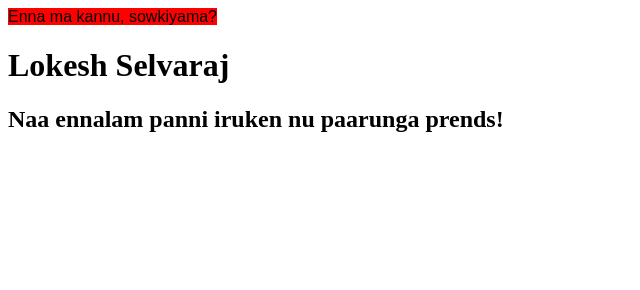
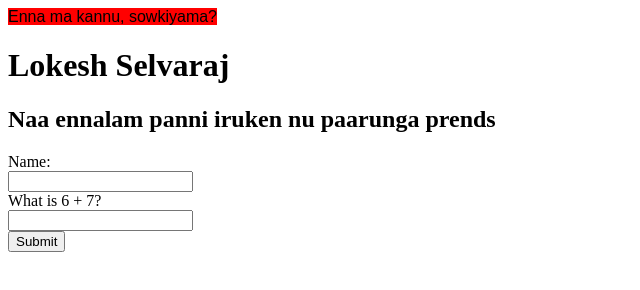
Before and after one commit to lokesh-init/port-folio, a plain HTML site: page index.html in a window 1280 px wide. Shown: the whole page, without its empty margins (0-640 px from the left). Drawn offline with Linux system fonts and the light colour scheme; files whose address does not match are found by name.

Commit message:
Summa try panni paakuren 4

```diff
--- a/index.html
+++ b/index.html
@@ -7,6 +7,45 @@
     <body>
         <h>Enna ma kannu, sowkiyama?</h>
         <h1><centre>Lokesh Selvaraj</centre></h1>
-        <h2> Naa ennalam panni iruken nu paarunga prends!</h2>
-    </body>
+        <h2> Naa ennalam panni iruken nu paarunga prends</h2>
+
+         <body>
+  <form id="myForm" onsubmit="return validateForm()">
+    <div class="field">
+      <label for="name">Name:</label><br>
+      <input id="name" name="name" required>
+    </div>
+
+    <div class="field">
+      <label id="captchaLabel"></label><br>
+      <input id="captchaAnswer" name="captchaAnswer" required>
+    </div>
+
+    <button type="submit">Submit</button>
+  </form>
+
+  <script>
+    function newCaptcha() {
+      const a = Math.floor(Math.random() * 9) + 1;
+      const b = Math.floor(Math.random() * 9) + 1;
+      window._captchaResult = a + b;
+      document.getElementById('captchaLabel').textContent = `What is ${a} + ${b}?`;
+      document.getElementById('captchaAnswer').value = '';
+    }
+
+    function validateForm() {
+      const userAnswer = document.getElementById('captchaAnswer').value.trim();
+      if (parseInt(userAnswer, 10) !== window._captchaResult) {
+        alert('Captcha is incorrect. Please try again.');
+        newCaptcha();
+        return false;
+      }
+      // Captcha correct → open aprilFool.html
+      window.location.href = 'aprilFool.html';
+      return false;
+    }
+
+    newCaptcha();
+  </script>
+</body>
 </html>
```
